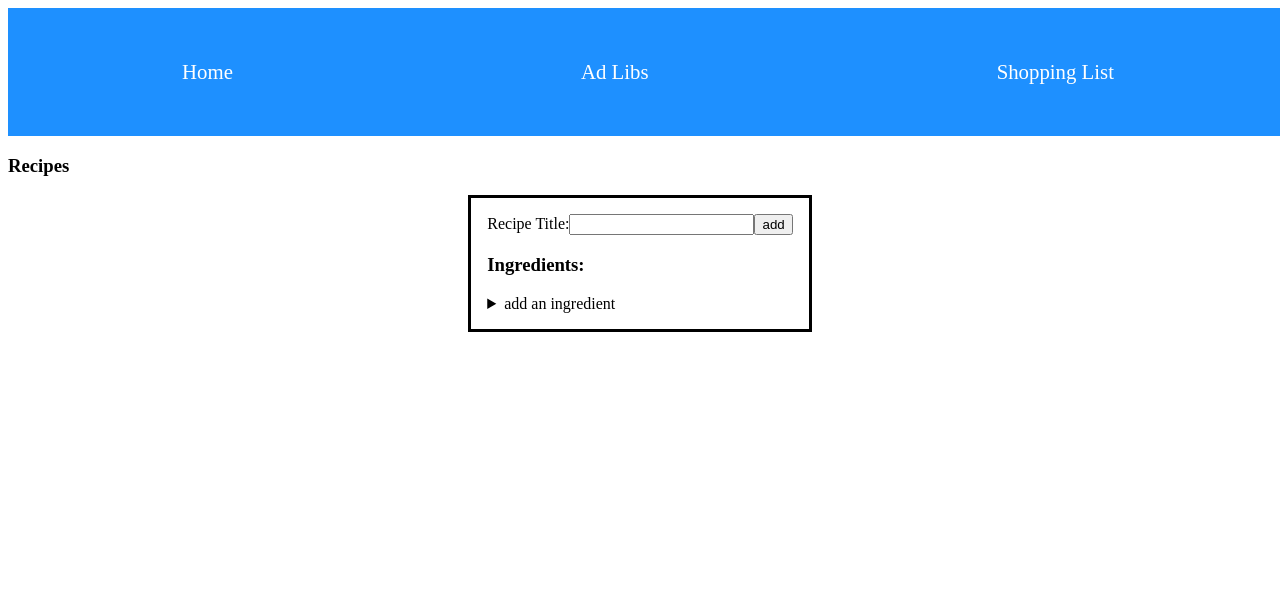
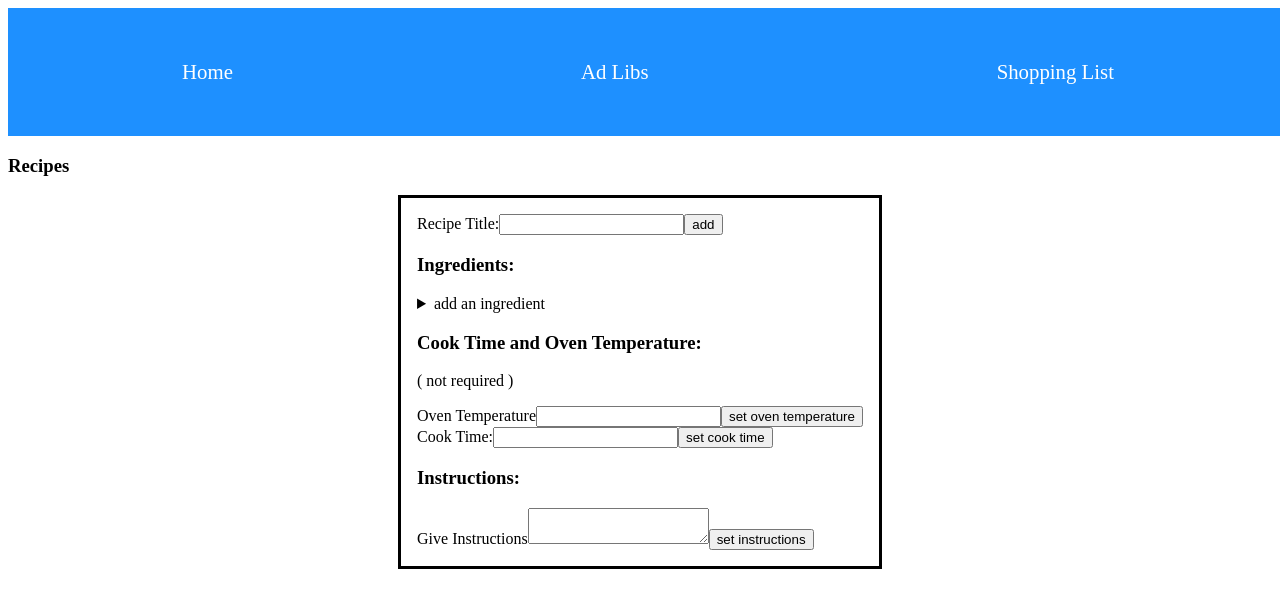
Before and after one commit to martucazpo/three-apps-login, a React (Create React App) app: page /recipes in a window 1280 px wide. Shown: the top 608 px of the page. Built offline with nearby package versions, Linux system fonts and the light colour scheme.

Commit message:
added add instructions panel

```diff
--- /dev/null
+++ b/src/recipes/CookTimeAndOvenTemp.jsx
@@ -0,0 +1,65 @@
+
+
+const CookTimeForm = (props) => {
+    return (
+        <form onSubmit={props.setCookTime}>
+            <label htmlFor="cookTime">Cook Time:</label>
+            <input
+                name="cookTime"
+                value={props.state.cookTime}
+                onChange={(e) => props.handleChange(e)}
+                type="text"
+            />
+            <button type="submit">{props.state.isEditCookTime ? "reset cook time" : "set cook time"}</button>
+        </form>
+    )
+
+}
+
+
+const OvenTemperatureForm = (props) => {
+    return (
+        <form onSubmit={props.setOvenTemperature}>
+            <label htmlFor="ovenTemperature">Oven Temperature</label>
+            <input
+                name="ovenTemperature"
+                value={props.state.ovenTemperature}
+                onChange={(e) => props.handleChange(e)}
+                type="number"
+                min="0"
+            />
+            <button type="submit">{props.state.isEditOvenTemperature ? "reset oven temperature" : "set oven temperature"}</button>
+        </form>
+    )
+}
+
+
+const CookTimeAndOvenTemperature = (props) => {
+    return (
+        <div>
+            <h3>Cook Time and Oven Temperature:</h3>
+            <p>( not required )</p>
+            <span>
+                {props.state.recipe.ovenTemperature === "" || props.state.isEditOvenTemperature ?
+                    <OvenTemperatureForm
+                        state={props.state}
+                        handleChange={props.handleChange}
+                        setOvenTemperature={props.setOvenTemperature}
+                    /> :
+                    <p>{props.state.recipe.ovenTemperature} degrees <button onClick={props.prepareToEditOvenTemperature}>edit</button></p>}
+            </span>
+            <span>
+                {props.state.recipe.cookTime === "" || props.state.isEditCookTime ?
+                    <CookTimeForm
+                        state={props.state}
+                        handleChange={(e) => props.handleChange(e)}
+                        setCookTime={props.setCookTime}
+                    /> :
+                    <p>for {props.state.recipe.cookTime} <button onClick={props.prepareToEditCookTime}>edit</button></p>}
+            </span>
+        </div>
+    )
+}
+
+
+export default CookTimeAndOvenTemperature
--- a/src/recipes/CreateRecipes.jsx
+++ b/src/recipes/CreateRecipes.jsx
@@ -1,5 +1,7 @@
 import RecipeTitleForm from "./RecipeTitleForm";
 import Ingredients from "./Ingredients"
+import CookTimeAndOvenTemperature from "./CookTimeAndOvenTemp";
+import Instructions from "./Instructions";
 
 
 const CreateRecipes = (props) =>{
@@ -20,6 +22,20 @@ const CreateRecipes = (props) =>{
             editIngredient={props.editIngredient}
             deleteIngredient={props.deleteIngredient}
             />
+            <CookTimeAndOvenTemperature
+            handleChange={props.handleChange}
+            state={props.state}
+            setOvenTemperature={props.setOvenTemperature}
+            setCookTime={props.setCookTime}
+            prepareToEditOvenTemperature={props.prepareToEditOvenTemperature}
+            prepareToEditCookTime={props.prepareToEditCookTime}
+            />
+            <Instructions
+            handleChange={props.handleChange}
+            state={props.state}
+            setInstructions={props.setInstructions}
+            prepareToEditInstructions={props.prepareToEditInstructions}
+            />
         </dialog>
     )
 }
--- /dev/null
+++ b/src/recipes/Instructions.jsx
@@ -0,0 +1,36 @@
+const InstructionsForm = (props) => {
+    return (
+        <form onSubmit={props.setInstructions}>
+            <label htmlFor="instructions">Give Instructions</label>
+            <textarea
+                name="instructions"
+                onChange={(e) => props.handleChange(e)}
+                value={props.state.instructions}
+                required
+            />
+            <button type="submit">{props.state.isEditInstructions ? "reset instructions" : "set instructions"}</button>
+        </form>
+    )
+}
+
+const Instructions = (props) => {
+    return (
+        <div>
+            <h3>Instructions:</h3>
+            {
+                props.state.recipe.instructions === "" || props.state.isEditInstructions ? <InstructionsForm
+                    state={props.state}
+                    handleChange={props.handleChange}
+                    setInstructions={props.setInstructions}
+                /> :
+                    <>
+                        <p>{props.state.recipe.instructions}</p>
+                        <button onClick={props.prepareToEditInstructions}>edit</button>
+                    </>
+
+            }
+        </div>
+    )
+}
+
+export default Instructions
--- a/src/recipes/Recipes.jsx
+++ b/src/recipes/Recipes.jsx
@@ -18,10 +18,16 @@ class Recipes extends React.Component {
       },
       isEditTitle: false,
       isEditIngredient: false,
+      isEditOvenTemperature: false,
+      isEditCookTime: false,
+      isEditInstructions: false,
       title: "",
       quantity: "",
       measurement: "",
       ingredient: "",
+      ovenTemperature: "",
+      cookTime: "",
+      instructions: "",
       editId: "",
     }
     this.handleChange = this.handleChange.bind(this)
@@ -31,6 +37,12 @@ class Recipes extends React.Component {
     this.prepareToEditIngredient = this.prepareToEditIngredient.bind(this)
     this.editIngredient = this.editIngredient.bind(this)
     this.deleteIngredient = this.deleteIngredient.bind(this)
+    this.setOvenTemperature = this.setOvenTemperature.bind(this)
+    this.setCookTime = this.setCookTime.bind(this)
+    this.prepareToEditOvenTemperature = this.prepareToEditOvenTemperature.bind(this)
+    this.prepareToEditCookTime = this.prepareToEditCookTime.bind(this)
+    this.setInstructions = this.setInstructions.bind(this)
+    this.prepareToEditInstructions = this.prepareToEditInstructions.bind(this)
   }
   handleChange(e) {
     let { name, value } = e.target
@@ -120,6 +132,62 @@ class Recipes extends React.Component {
       }
     })
   }
+  setOvenTemperature(e){
+    e.preventDefault()
+    this.setState({
+      ...this.state,
+      recipe: {
+        ...this.state.recipe,
+        ovenTemperature: this.state.ovenTemperature
+      },
+      ovenTemperature: "",
+      isEditOvenTemperature: false
+    })
+  }
+  setCookTime(e){
+    e.preventDefault()
+    this.setState({
+      ...this.state,
+      recipe: {
+        ...this.state.recipe,
+        cookTime: this.state.cookTime
+      },
+      cookTime: "",
+      isEditCookTime: false
+    })
+  }
+  prepareToEditOvenTemperature(){
+    this.setState({
+      ...this.state,
+      ovenTemperature: this.state.recipe.ovenTemperature,
+      isEditOvenTemperature: true
+    })
+  }
+  prepareToEditCookTime(){
+    this.setState({
+      ...this.state,
+      cookTime: this.state.recipe.cookTime,
+      isEditCookTime: true
+    })
+  }
+  setInstructions(e){
+    e.preventDefault()
+    this.setState({
+      recipe: {
+        ...this.state.recipe,
+        instructions: this.state.instructions
+      },
+      instructions: "",
+      isEditInstructions: false
+    })
+  }
+  prepareToEditInstructions(){
+    this.setState({
+      ...this.state,
+      instructions: this.state.recipe.instructions,
+      isEditInstructions: true
+    })
+  }
   render() {
     return (
       <React.Fragment>
@@ -134,6 +202,12 @@ class Recipes extends React.Component {
           prepareToEditIngredient={this.prepareToEditIngredient}
           editIngredient={this.editIngredient}
           deleteIngredient={this.deleteIngredient}
+          setOvenTemperature={this.setOvenTemperature}
+          setCookTime={this.setCookTime}
+          prepareToEditCookTime={this.prepareToEditCookTime}
+          prepareToEditOvenTemperature={this.prepareToEditOvenTemperature}
+          setInstructions={this.setInstructions}
+          prepareToEditInstructions={this.prepareToEditInstructions}
         />
       </React.Fragment>
     );
```
